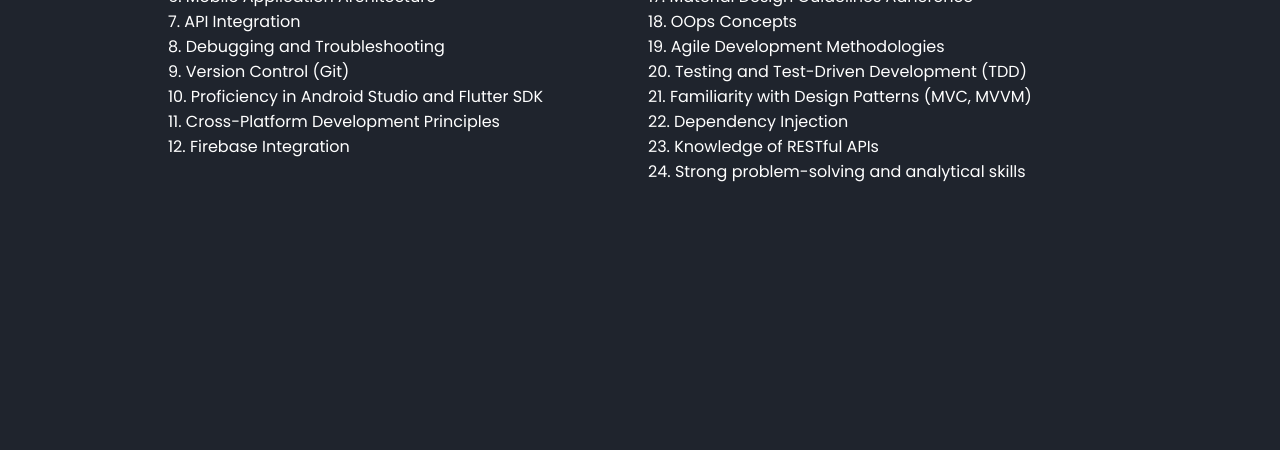
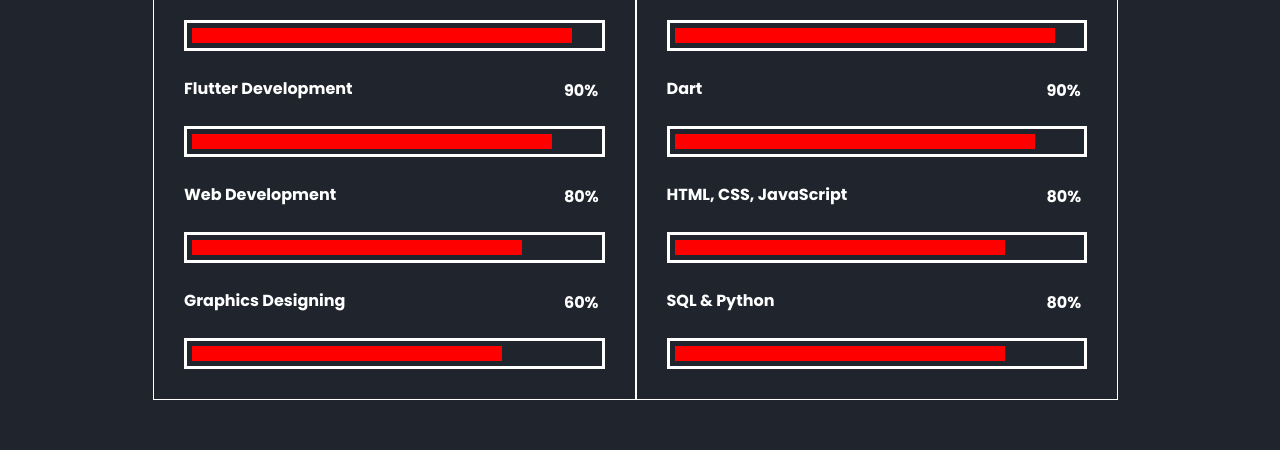
Before and after one commit to Mubeen-Ahmed-MU/My-Portfolio, a plain HTML site: page skills.html in a window 1280 px wide. Shown: the part 360-810 px from the top of the page. Drawn offline with nearby package versions, Linux system fonts and the light colour scheme.

Commit message:
updating skills

```diff
--- a/skills.html
+++ b/skills.html
@@ -28,6 +28,78 @@
 </p>
 
 <div class="skills-data">
+
+    <div class="onemain">
+    <h3 id="Codingskills">Professional Skills</h3>
+    <h4>Android Development</h4>
+    <h4 id="persontage">95%</h4>
+    <br><div class="arrea1">
+        <div class="line1"></div>
+    </div>
+    <br>
+    <h4>Flutter Development</h4>
+    <h4 id="persontage">90%</h4>
+    <br>
+        <div class="arrea">
+            <div class="line"></div>
+        </div><br>
+
+
+    <h4>Web Development</h4>
+    <h4 id="persontage">80%</h4>
+    <br>
+    <div class="arrea2">
+        <div class="line2"></div>
+    </div>
+<br>
+<h4>Graphics Designing</h4>
+<h4 id="persontage">60%</h4>
+<br>
+<div class="arrea3">
+    <div class="line3"></div>
+</div>
+</div>
+
+
+
+
+
+<div class="twomain">
+    <h3 id="Codingskills">Coding Skills</h3>
+    <h4>Java & XML</h4>
+    <h4 id="persontage">95%</h4>
+    <br>
+    <div class="arrea1">
+        <div class="line1"></div>
+    </div>
+    <br>
+    <h4>Dart</h4>
+    <h4 id="persontage">90%</h4>
+    <br>
+        <div class="arrea">
+            <div class="line"></div>
+        </div><br>
+
+
+    <h4>HTML, CSS, JavaScript</h4>
+    <h4 id="persontage">80%</h4>
+    <br>
+    <div class="arrea2">
+        <div class="line2"></div>
+    </div>
+<br>
+<h4>SQL & Python</h4>
+<h4 id="persontage">80%</h4>
+<br>
+<div class="arrea2">
+    <div class="line2"></div>
+</div>
+</div>
+
+
+</div>
+
+<!-- <div class="skills-data">
     <div class="divone">
     <p>
     1.  Android App Development <br>
@@ -61,9 +133,9 @@
 </p>
 </div>
 
-    </div>
+    </div> -->
 
-
+    <br><br>
 </section>
 
 
--- a/style.css
+++ b/style.css
@@ -198,13 +198,6 @@ animation-delay: 2s, 3s;
 
 /* skills */
 
-.skills-data{
-   padding-left: 40px;
-   padding-top: 30px;
-    display: flex;
-
-}
-
 
 .divtwo{
   flex: 1;
@@ -358,14 +351,6 @@ p {
  }
 
 
- .divtwo{
-   flex: 1;
-
- }
-
- .divone{
-     flex: 1;
- }
 ul {
 
     padding: 10px;
@@ -392,3 +377,137 @@ ul {
     animation-delay: 1s;
 
 }
+
+.onemain{
+    border: 1px solid;
+    margin-top: 30px;
+    width: 300px;
+    margin-left: -165px;
+    padding: 30px;
+    padding-right: 30px;
+    flex: 1;
+    transition: 1s;
+
+}
+
+.skills-data{
+
+
+}
+.skills-data :hover{
+    background-color: rgb(50, 56, 54);
+
+}
+
+
+.skills-data{
+    padding-left: 40px;
+    width: 800px;
+    padding-top: 10px;
+     display: flex;
+     transition: 1s;
+     opacity: 0;
+     animation: slideRight 1s ease forwards;
+     animation-delay: 1s;
+     margin-left: 15%;
+
+
+ }
+
+
+.twomain{
+    border: 1px solid;
+    margin-top: 30px;
+    width: 300px;
+
+    padding: 30px;
+    padding-right: 30px;
+    flex: 1;
+    transition: 1s;
+
+}
+
+.arrea{
+    width: auto;
+    border: 3px solid;
+    padding: 5px;
+}
+.line{
+    width: 350px;
+    background-color: red;
+    height: 5px;
+    padding: 5px;
+    transition: 1s;
+
+}
+
+.line:hover{
+    background-color: #0ef;
+}
+
+.line1:hover{
+    background-color: #0ef;
+}
+.line2:hover{
+    background-color: #0ef;
+}
+.line3:hover{
+    background-color: #0ef;
+}
+
+
+
+
+.arrea1{
+    width: auto;
+    border: 3px solid;
+    padding: 5px;
+}
+.line1{
+    width: 370px;
+    background-color: red;
+    height: 5px;
+    padding: 5px;
+    transition: 1s;
+
+}
+
+.arrea2{
+    width: auto;
+    border: 3px solid;
+    padding: 5px;
+}
+.line2{
+    width: 320px;
+    background-color: red;
+    height: 5px;
+    padding: 5px;
+    transition: 1s;
+
+}
+
+.arrea3{
+    width: auto;
+    border: 3px solid;
+    padding: 5px;
+}
+.line3{
+    width: 300px;
+    background-color: red;
+    height: 5px;
+    padding: 5px;
+    transition: 0.5s;
+
+}
+
+
+#Codingskills{
+    font-size: 30px;
+}
+
+
+#persontage{
+    position:absolute;
+    margin-top: -23px;
+    margin-left: 380px;
+}
```
